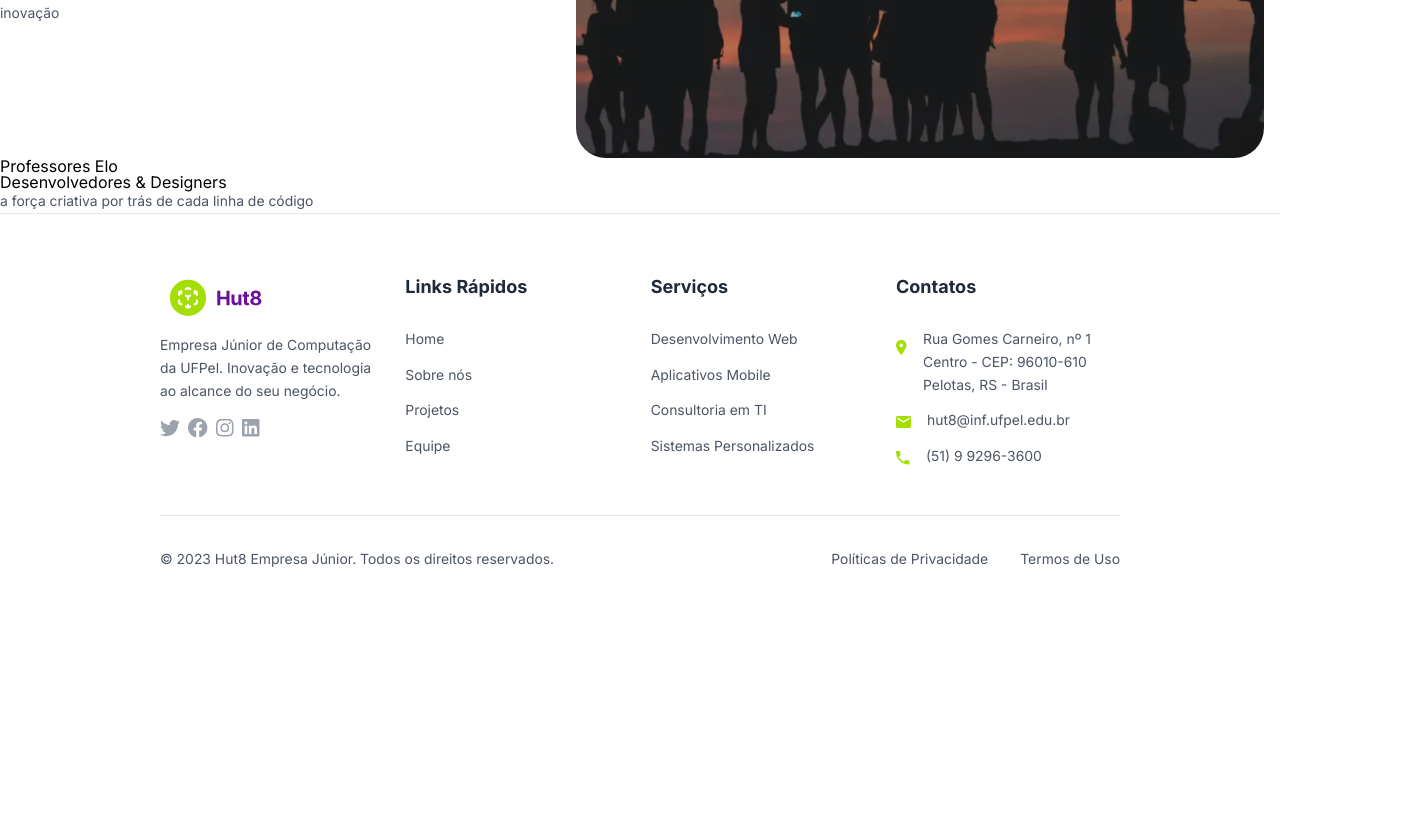
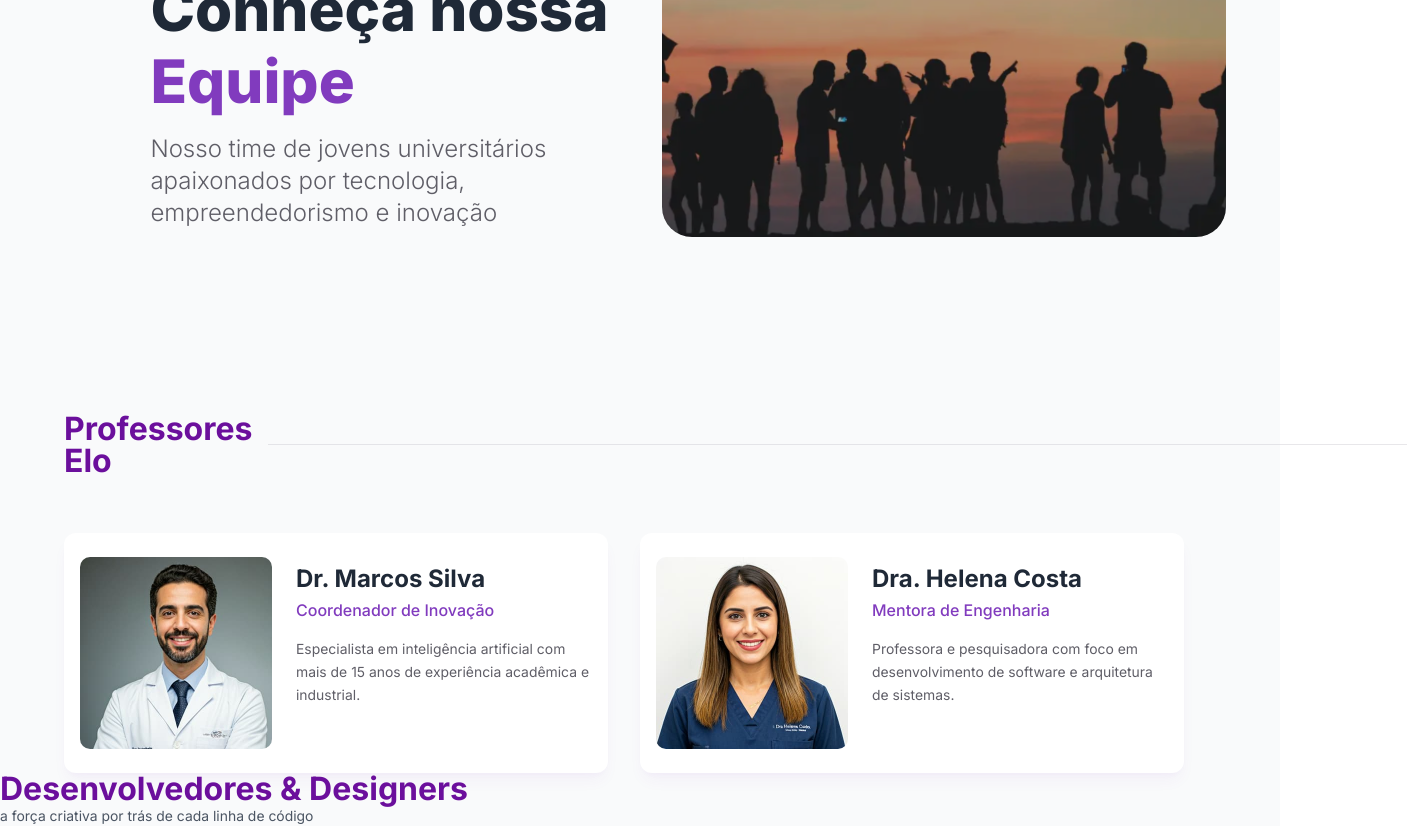
Before and after one commit to joaoMarceloBitar/Hut8, a React (Vite) app: page /equipe in a window 1280 px wide. Shown: the part 280-1106 px from the top of the page, 1407 px wide, since content can reach past the window. Before the commit the page ends 947 px from the top, so only its background shows below. Built offline with nearby package versions, Linux system fonts and the light colour scheme.

Commit message:
pagina equipe 75% pronta

```diff
--- a/src/components/layout/CardProfessores/CardProfessores.jsx
+++ b/src/components/layout/CardProfessores/CardProfessores.jsx
@@ -1,23 +1,25 @@
-import styles from "./CardProfessor.modules.css"
+import styles from "./CardProfessores.module.css"
 
-function CardProfessor(nome,cargo,descricao,foto){
+function CardProfessores({nome,cargo,descricao,imagem}){
 
     return(
-        <main className={styles.container}>
+        <div className={styles.container}>
             <div className={styles.conteudo}>
-                <img src={foto} alt="foto do professor" />
+                <img className={styles.foto} src={imagem} alt="foto do professor" />
                 <div className={styles.desc}>
-                    <h3>{nome}</h3>
-                    <p>{cargo}</p>
-                    <p>{descricao}</p>
+                    <div className={styles.nomeCargo}>
+                        <h3 className={styles.nome}>{nome}</h3>
+                        <p className={styles.cargo}>{cargo}</p>
+                    </div>
+                    <p className={styles.descricao}>{descricao}</p>
                     <div className={styles.icons}>
                         <img src="" alt="" />
                         <img src="" alt="" />
                     </div>
                 </div>
             </div>
-        </main>
+        </div>
 )
 }
 
-export default CardProfessor
+export default CardProfessores
--- a/src/components/layout/CardProfessores/CardProfessores.module.css
+++ b/src/components/layout/CardProfessores/CardProfessores.module.css
@@ -0,0 +1,48 @@
+.container{
+    background-color: #ffffff;
+    box-shadow: 0px 10px 15px -3px rgba(129, 59, 190, 0.05), 0px 4px 6px -4px rgba(129, 59, 190, 0.05);
+    border-radius: 12px;
+    width: 32rem;
+    max-width: 600px;
+    padding: 1.5rem 1rem;
+}
+
+.conteudo{
+    display: flex;
+    flex-direction: row;
+    align-items: center;
+    gap: 1.5rem;
+}
+.desc{
+    display: flex;
+    flex-direction: column;
+    align-items: start;
+    gap: 1rem;
+}
+.nomeCargo{
+    display: flex;
+    flex-direction: column;
+    align-items: start;
+    gap: 0.5rem;
+}
+
+.foto{
+    border-radius: 10px;
+}
+
+.nome{
+    color: var(--color-gray-900);
+    font-size: 1.5rem;
+    font-weight: var(--weight-Bold);
+}
+.cargo{
+    color: #813BBE;
+    font-weight: var(--weight-Medium);
+    font-size: var(--font-size-sm);
+}
+.descricao{
+    color: #5F5E67;
+    font-size: var(--font-size-xm);
+    line-height: 22.75px;
+    font-weight: var(--weight-Regular);
+}
--- a/src/paginas/Equipe/Equipe.jsx
+++ b/src/paginas/Equipe/Equipe.jsx
@@ -1,25 +1,26 @@
 import styles from './Equipe.module.css'
-import CardProfessor from '../../components/layout/CardProfessores/'
+import CardProfessores from '../../components/layout/CardProfessores/CardProfessores'
 import professores from './professoresData'
 
 function Equipe() {
 
     return (
         <main>
-            <section>
-                <hero className={styles.container}>
+            <section className={styles.hero}>
+                <div className={styles.bolaBlur}></div>
+                <div className={styles.container}>
                     <div className={styles.texto}>
                         <div className={styles.tag}>
                             <div className={styles.bola}></div>
                             <p>A empresa júnior da computação</p>
                         </div>
-                        <h1>
-                            Conheça nossa Equipe
+                        <h1 className={styles.heroTitulo}>
+                            Conheça nossa <span>Equipe</span>
                         </h1>
-                        <p>Nosso time de jovens universitários apaixonados por tecnologia, empreendedorismo e inovação</p>
+                        <p className={styles.heroSubTitulo}>Nosso time de jovens universitários apaixonados por tecnologia, empreendedorismo e inovação</p>
                     </div>
                     <img src="foto1-equipe.svg" alt="" className={styles.imagem_1} />
-                </hero>
+                </div>
             </section>
             <section className={styles.professoresSection}>
                 <div className={styles.professores}>
@@ -29,8 +30,16 @@ function Equipe() {
                         </h2>
                         <div className={styles.linha}></div>
                     </div>
-                    <div className={styles.professoresContainerConteudo}>
-                        {/*lista de professores, vou fazer os cards antes*/}
+                    <div className={styles.professores_grid}>
+                        {professores.map((professores) => (
+                            <CardProfessores
+                                key={professores.id}
+                                nome={professores.nome}
+                                cargo={professores.cargo}
+                                descricao={professores.descricao}
+                                imagem={professores.imagem}
+                            />
+                        ))}
                     </div>
                 </div>
             </section>
--- a/src/paginas/Equipe/Equipe.module.css
+++ b/src/paginas/Equipe/Equipe.module.css
@@ -1,6 +1,26 @@
+main {
+    background-color: #F9FAFB;
+}
+.hero{
+    padding: 2rem 0 4rem 0;
+}
+.bolaBlur {
+    position: absolute;
+    width: 320px;
+    height: 320px;
+    left: -107px;
+    bottom: 1999px;
+
+    background: rgba(164, 222, 2, 0.1);
+    filter: blur(32px);
+    border-radius: 9999px;
+}
+
 .container {
     display: flex;
     align-items: center;
+    justify-content: center;
+    padding: 6rem 0;
 }
 
 .tag {
@@ -10,7 +30,7 @@
     padding: 0.1rem 0.6rem;
     max-width: 16rem;
     color: var(--color-primary);
-    background-color:#6B0F9C20;
+    background-color: #6B0F9C20;
     border: solid 1px;
     border-radius: 24px;
     border-color: var(--color-primary);
@@ -19,23 +39,93 @@
     border-radius: 9999px;
 }
 
-.tag p{
+.tag p {
     font-size: 14px;
     letter-spacing: 0.4px;
     color: var(--color-primary);
     font-weight: 600;
 }
-.bola{
+
+.bola {
     background-color: var(--color-secondary);
     width: 0.5rem;
     height: 0.5rem;
     border-radius: 50%;
 }
+
 .texto {
-    max-width: 45%;
+    display: flex;
+    flex-direction: column;
+    align-items: start;
+    gap: 1rem;
+    max-width: 40%;
+    padding-bottom: 1.5rem;
+    padding-left: 6rem;
 }
 
 .imagem_1 {
-    max-width: 43rem;
+    width: 44vw;
     border-radius: 30px;
 }
+
+.heroTitulo {
+    color: var(--color-gray-900);
+    font-weight: var(--weight-Extra-Bold);
+    font-size: var(--font-size-xl);
+    line-height: 72px;
+}
+
+.heroTitulo span {
+    color: #813BBE;
+}
+
+.heroSubTitulo {
+    color: #5F5E67;
+    font-weight: 300;
+    font-size: 24px;
+    max-width: 40rem;
+    line-height: 32px;
+}
+
+.professores {
+    display: flex;
+    flex-direction: column;
+    align-items: start;
+    gap: 3.5rem;
+    padding: 0 4rem;
+}
+
+.professoresContainerTitulo {
+    display: flex;
+    flex-direction: row;
+    align-items: center;
+    gap: 1rem;
+}
+
+.professoresTitulo {
+    color: var(--color-primary);
+    font-size: 2rem;
+    font-weight: 700;
+}
+
+.linha {
+    /* Horizontal Divider */
+
+    width: 1139px;
+    height: 1px;
+    background: rgba(178, 177, 186, 0.3);
+
+    /* Auto layout por dentro */
+    flex: none;
+    order: 1;
+    flex-grow: 1;
+
+}
+
+.professores_grid {
+    display: flex;
+    flex-direction: row;
+    align-items: center;
+    justify-content: space-evenly;
+    gap: 2rem;
+}
--- a/src/paginas/Equipe/professoresData.js
+++ b/src/paginas/Equipe/professoresData.js
@@ -1,17 +1,18 @@
+
 const professores = [
   {
     id: 1,
     nome: "Dr. Marcos Silva",
     cargo: "Coordenador de Inovação",
     descricao: "Especialista em inteligência artificial com mais de 15 anos de experiência acadêmica e industrial.",
-    imagem: "marcos.png"
+    imagem: "/prof1.svg"
   },
   {
     id: 2,
     nome: "Dra. Helena Costa",
     cargo: "Mentora de Engenharia",
     descricao: "Professora e pesquisadora com foco em desenvolvimento de software e arquitetura de sistemas.",
-    imagem: "helena.png"
+    imagem: "/prof2.svg"
   }
 ]
 
--- a/src/styles/designSystem.css
+++ b/src/styles/designSystem.css
@@ -13,6 +13,7 @@
     --border-color: #E5E7EB;
 
     /*Tamanhos de fonte*/
+    --font-size-xxl: 4.5rem;
     --font-size-xl: 3.75rem;
     --font-size-lg: 2.25rem;
     --font-size-md: 1.125rem;
```
Also changed, not shown: public/prof1.svg (added), public/prof2.svg (added).
